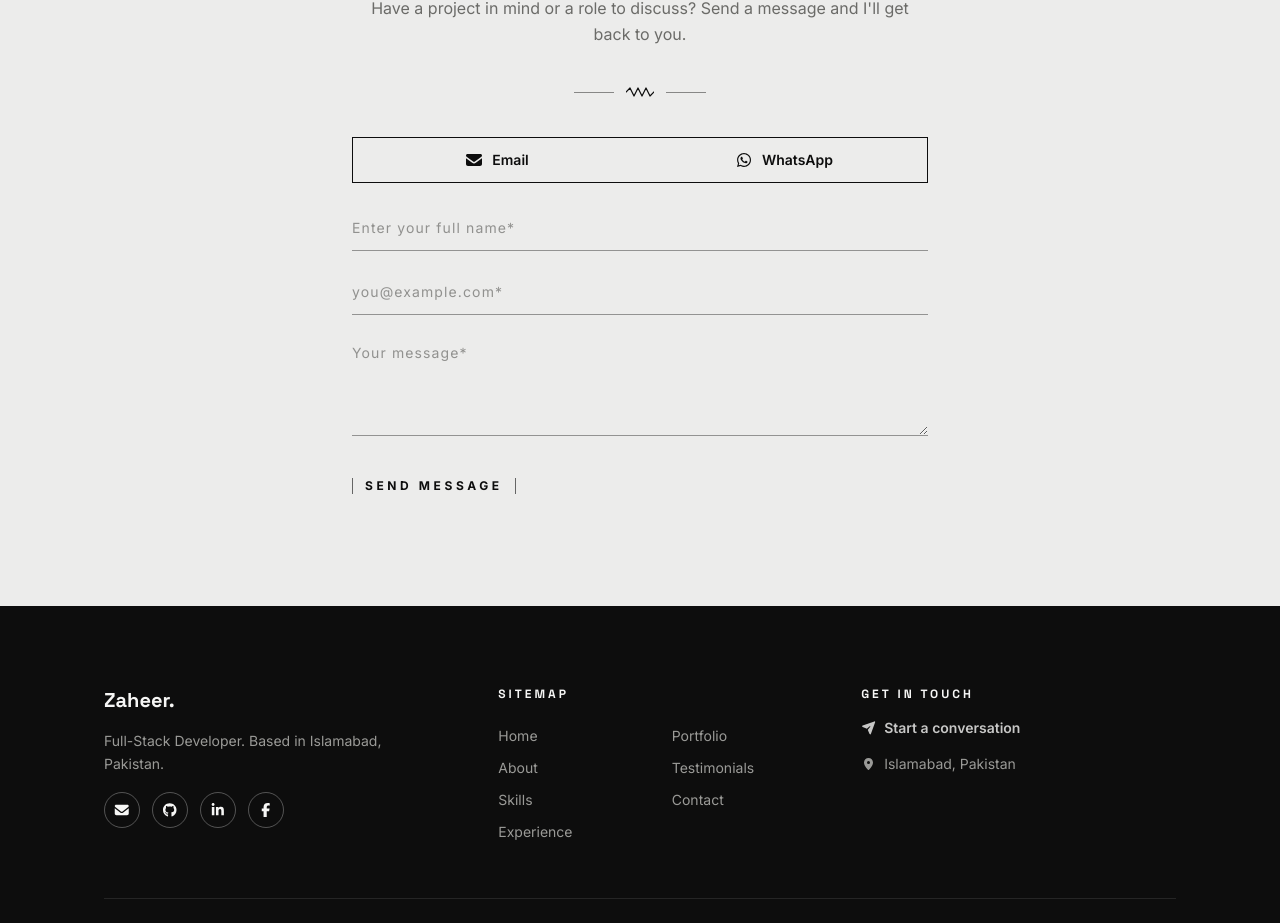
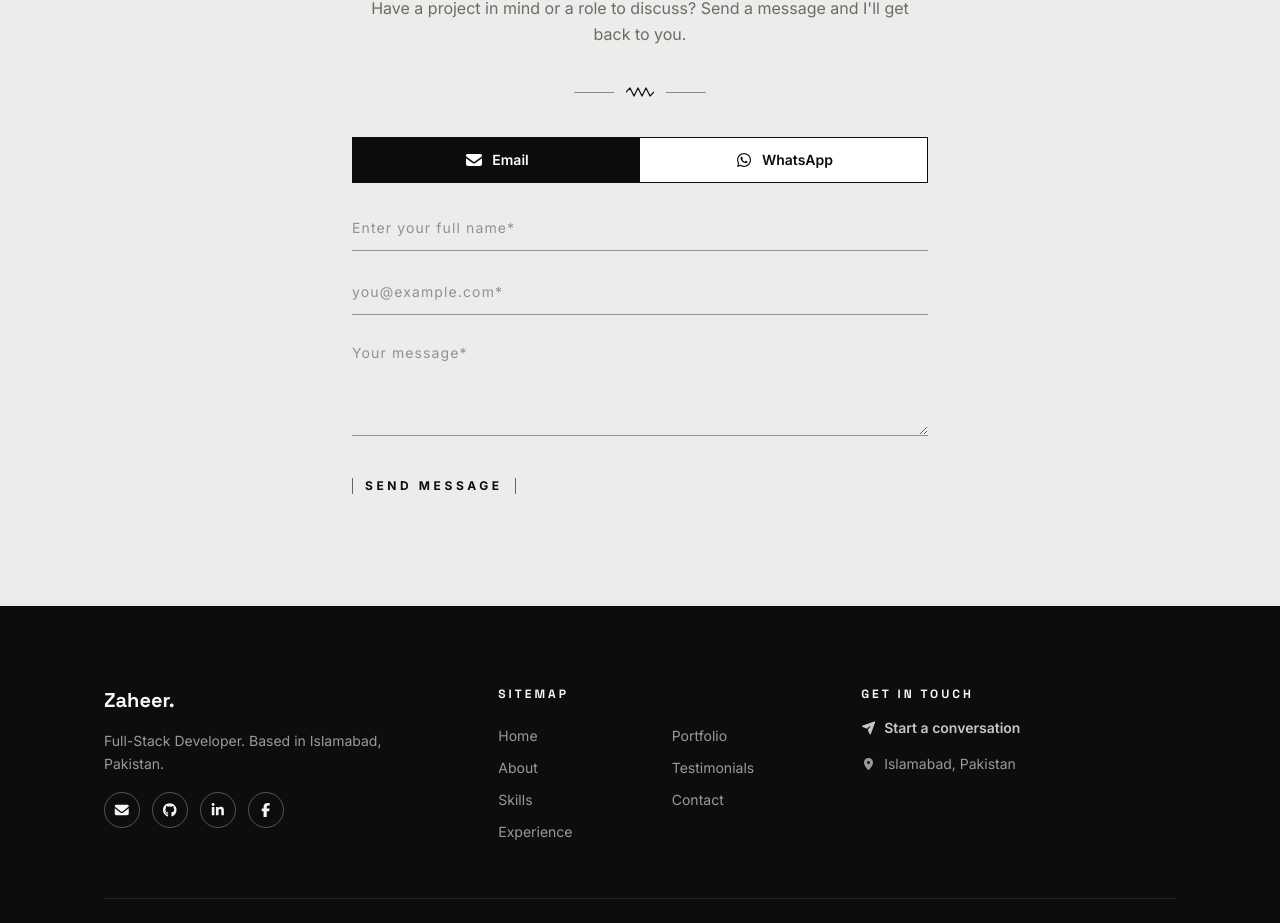
Before and after one commit to stackiid/zaheer-abbas-portfolio, a React (Vite) app: page / in a window 1280 px wide. Shown: the part 5052-5975 px from the top of the page. Built offline with nearby package versions, Linux system fonts and the light colour scheme.

Commit message:
style(contact): update email-whatsapp toggle state handling with sharp dark-light contrast styling

```diff
--- a/src/components/Contact/ContactForm.tsx
+++ b/src/components/Contact/ContactForm.tsx
@@ -108,9 +108,7 @@ export function ContactForm() {
           type="button"
           aria-pressed={mode === 'email'}
           onClick={() => switchMode('email')}
-          className={`flex flex-1 items-center justify-center gap-2 px-4 py-3 text-sm font-semibold transition-colors ${
-            mode === 'email' ? 'bg-ink text-paper' : 'bg-white text-ink hover:bg-paper'
-          }`}
+          className="contact-mode-btn flex flex-1 items-center justify-center gap-2 px-4 py-3 text-sm font-semibold"
         >
           <FontAwesomeIcon icon={faEnvelope} className="text-base" aria-hidden="true" />
           Email
@@ -119,9 +117,7 @@ export function ContactForm() {
           type="button"
           aria-pressed={mode === 'whatsapp'}
           onClick={() => switchMode('whatsapp')}
-          className={`flex flex-1 items-center justify-center gap-2 px-4 py-3 text-sm font-semibold transition-colors ${
-            mode === 'whatsapp' ? 'bg-ink text-paper' : 'bg-white text-ink hover:bg-paper'
-          }`}
+          className="contact-mode-btn flex flex-1 items-center justify-center gap-2 px-4 py-3 text-sm font-semibold"
         >
           <FontAwesomeIcon icon={faWhatsapp} className="text-base" aria-hidden="true" />
           WhatsApp
--- a/src/index.css
+++ b/src/index.css
@@ -87,6 +87,33 @@ body {
   outline: none;
 }
 
+/* Dual-mode contact form switch: driven directly by aria-pressed so the
+   active/inactive visual state can never drift from the underlying mode
+   state. Written as plain CSS (not Tailwind utility classes) because the
+   shared `button { background: none; border: none; }` reset below is
+   plain unlayered CSS, and Tailwind v4 puts utility classes in
+   @layer utilities — unlayered CSS always wins over layered CSS
+   regardless of specificity, so bg-ink/bg-white/text-paper/text-ink
+   utility classes on a <button> were being silently discarded. Styling
+   only these two buttons directly (rather than moving the shared reset
+   into a layer) keeps the fix scoped to the contact form only. */
+.contact-mode-btn {
+  background-color: var(--color-white);
+  color: var(--color-ink);
+  transition:
+    background-color 150ms ease,
+    color 150ms ease;
+}
+
+.contact-mode-btn[aria-pressed='false']:hover {
+  background-color: var(--color-paper);
+}
+
+.contact-mode-btn[aria-pressed='true'] {
+  background-color: var(--color-ink);
+  color: var(--color-white);
+}
+
 /* ---------------------------------------------------------------------- */
 /* Custom scrollbar                                                       */
 /* ---------------------------------------------------------------------- */
```
